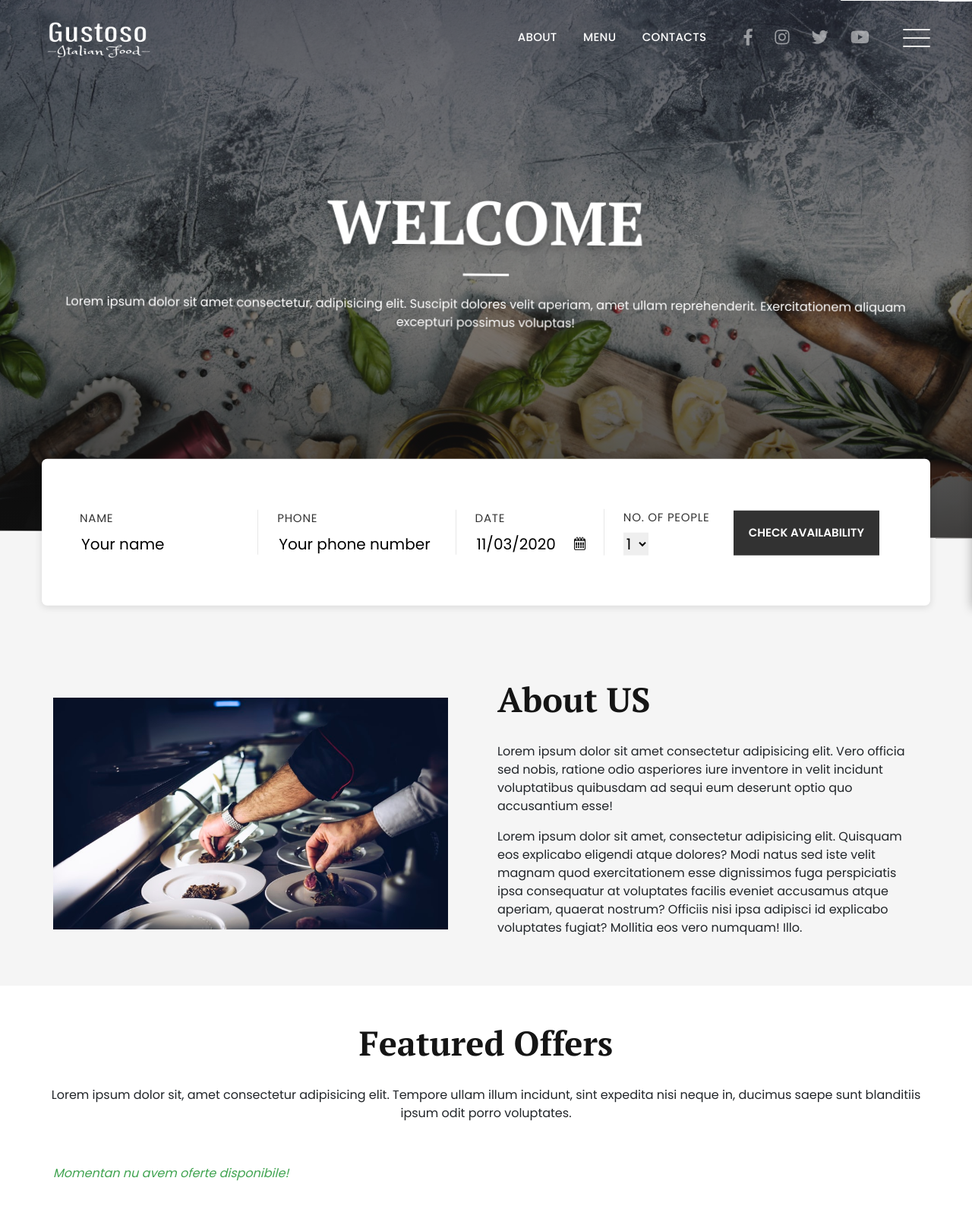
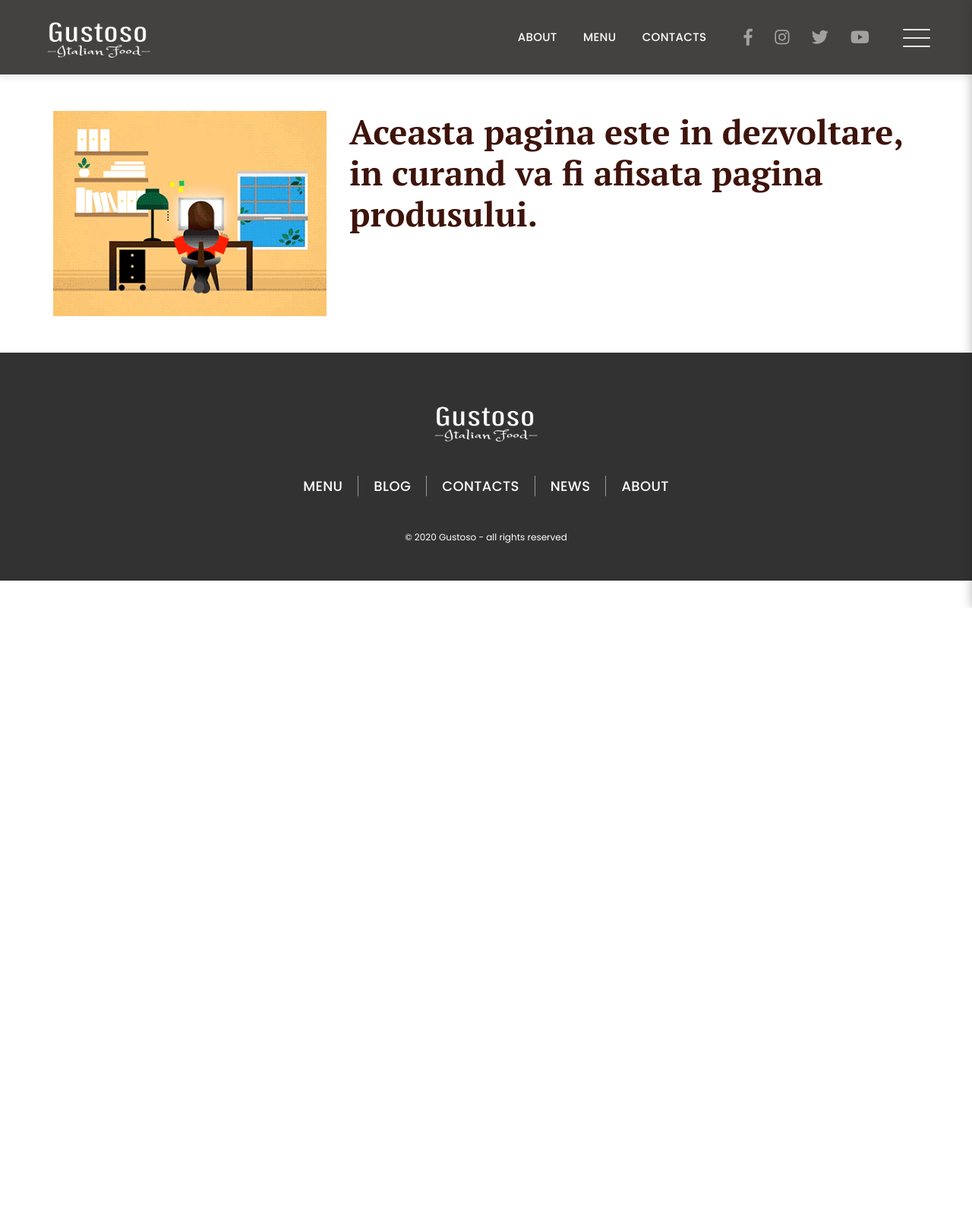
Before and after one commit to adrianmihaipaun/e-gustoso, a PHP site: page /products-page.html in a window 1280 px wide. Shown: the whole page at 76% size. After the commit the page ends 800 px from the top, so only its background shows below. Run offline with PHP 8.4, Linux system fonts and the light colour scheme; some libraries are stand-ins or nearby versions.

Commit message:
add alert + footer

```diff
--- a/css/file.css
+++ b/css/file.css
@@ -89,6 +89,9 @@ img {
 }
 .row {
     margin: 0 auto;
+}
+.dark {
+    color: #ffffff;
 }
 
 @media only screen and (min-width: 1200px) {
@@ -602,8 +605,20 @@ input[type="submit"]:hover {
     .button-submit {
         margin-left: 0;
     }
+    form input,
+    form select {
+        border-bottom: 1px solid rgba(0, 0, 0, 0.3);
+    }
+}
+@media only screen and (max-width: 1024px) {
+    .module--check-availability {
+        max-height: 250px;
+    }
 }
 @media only screen and (max-width: 550px) {
+    .module--check-availability {
+        max-height: 440px;
+    }
     .module--check-availability .container {
         transform: translateY(-30%);
     }
@@ -626,6 +641,7 @@ input[type="submit"]:hover {
 @media only screen and (max-width: 991px) {
     .about-us_image {
         margin-bottom: 35px;
+        padding-right: 0;
     }
 }
 /* End about-us */
@@ -673,8 +689,8 @@ input[type="submit"]:hover {
 .product-sales_label {
     background-color: #41A451;
     position: absolute;
-    top: 10px;
-    left: 25px;
+    top: 0;
+    left: 0;
     color: #fff;
     padding: 3px 10px;
 }
@@ -682,4 +698,101 @@ input[type="submit"]:hover {
     color: #41A451;
     font-style: italic;
 }
+.products-container--content {
+    max-width: 370px;
+    margin: 0 auto;
+    position: relative;
+}
 /* End featured */
+
+/* Start product page */
+.module--nav.module--nav-inner {
+    background: #444141;
+    box-shadow: 0 2px 10px 1px rgba(0, 0, 0, 0.1);
+    position: static;
+}
+.module-upcoming h2 {
+    color: #3e140b;
+}
+/* End product page */
+
+/* Start footer */
+.module--footer {
+    text-align: center;
+    background: #323232;
+}
+.module-logo-footer {
+    max-width: 150px;
+}
+.footer-links.nav {
+    justify-content: center;
+    margin-top: 30px;
+}
+.footer-links li {
+    margin-top: 0;
+    border-left: 1px solid rgba(255, 255, 255, 0.5);
+    padding: 0 20px;
+}
+.footer-links li a {
+    font-weight: 500;
+    text-transform: uppercase;
+    letter-spacing: .02em;
+    text-align: center;
+    color: #ffffff;
+}
+.footer-links li:first-child {
+    border-left: none;
+}
+.footer-links li a:hover {
+    color: #41A451;
+}
+.module-copyright {
+    font-size: 12px;
+    margin-top: 45px;
+}
+@media only screen and (max-width: 768px) {
+    .footer-links.nav {
+        margin-top: 20px;
+        display: block;
+    }
+    .footer-links li {
+        border-left: none;
+        padding: 5px 0;
+    }
+}
+/* End footer */
+
+/* Alert */
+.module-info {
+    display: none;
+}
+.module-info.js--active-alert {
+    display: block;
+}
+.module-info .container{
+    display: flex;
+    align-items: center;
+    padding-bottom: 10px;
+}
+.module-alert {
+    background-color: #ff9800;
+    color: white;
+    margin: 0;
+    z-index: 10;
+    width: 100%;
+}
+
+.closebtn {
+    padding: 10px;
+    color: white;
+    font-weight: bold;
+    font-size: 22px;
+    line-height: 20px;
+    cursor: pointer;
+    transition: 0.3s;
+    margin-left: auto;
+}
+
+.closebtn:hover {
+    color: black;
+}
--- a/js/file.js
+++ b/js/file.js
@@ -2,6 +2,7 @@ $(document).ready(function () {
     // burger menu
     $('.burger-menu').on('click', function(){
         $('.module--nav').toggleClass('js--active');
+        $('.module-info').removeClass('js--active-alert');
     });
 
     $('.has-children').on('click', function(){
@@ -39,6 +40,9 @@ $(document).ready(function () {
             });
         }
     }
+
+    // current year
+    document.getElementById("copyright-year").innerHTML = new Date().getFullYear();
 });
 
 // function
@@ -46,20 +50,24 @@ function scrollControll() {
     if(window.pageYOffset > 0){
         $('body').addClass('js--scroll');
         $('.module--nav').removeClass('js--active');
+        $('.module-info').removeClass('js--active-alert');
     } else {
         $('body').removeClass('js--scroll');
+        $('.module-info').addClass('js--active-alert');
     }
 }
 
 // Products
 function structureProductsHtml(product) {
-    var structureHtml = '<div class="products-container col-12 col-md-4">'+
+    var structureHtml = '<div class="products-container col-12 col-lg-4 col-md-6">'+
+                            '<div class="products-container--content">'+
                                 '<img src="'+ generateImgUrl(product.img) +'" alt="'+ product.name +'">'+
                                 ' <a href="'+ generateProductsPageUrl(product.productsPagesUrl) +'" class="button">Order now</a>'+
                                 '<h4 class="products-title">'+
                                     '<a href="'+ generateProductsPageUrl(product.productsPagesUrl) +'">'+ product.name +'</a>'+
                                 '</h4>'+
                                 '<p class="product-price">'+ getPrice(product) +'</p>'+
+                            '</div>'+
                         '</div>';
     return structureHtml;
 }
--- a/products-page.html
+++ b/products-page.html
@@ -13,7 +13,7 @@
     <link rel="stylesheet" href="css/file.css">
 </head>
 <body>
-    <section class="module--nav">
+    <section class="module--nav module--nav-inner">
         <div class="container">
             <div class="row">
                 <div class="module-header-logo px-0 col-5 col-md-2">
@@ -113,93 +113,47 @@
             </div>
         </div>
     </section>
-    <section class="module--hero-banner">
-        <div class="container text-center">
-            <h1 class="uppercase">Welcome</h1>
-            <p>Lorem ipsum dolor sit amet consectetur, adipisicing elit. Suscipit dolores velit aperiam, amet ullam reprehenderit. Exercitationem aliquam excepturi possimus voluptas!</p>
+
+    <section class="module-upcoming py-5">
+        <div class="container">
+           <div class="row">
+                <div class="col-12 col-md-4">
+                    <img src="design/work.gif" alt="In Progress">
+                </div>
+               <div class="col-12 col-md-8">
+                    <h2>Aceasta pagina este in dezvoltare, in curand va fi afisata pagina produsului.</h2>
+               </div>
+           </div>
         </div>
     </section>
-    <section class="breadcrumbs"></section>
-    <section class="module--check-availability bg-grey">
+
+    <section class="module--footer py-5">
         <div class="container">
-            <form action="" method="POST">
-                <div>
-                    <label for="name">Name</label>
-                    <input type="text" name="name" placeholder="Your name" required>
-                </div>
-                <div>
-                    <label for="phone">Phone</label>
-                    <input type="tel" id="phone" name="phone" placeholder="Your phone number" pattern="[0-9]{4}[0-9]{3}[0-9]{3}" required>
-                </div>
-                <div class="form-datepicker">
-                    <span>Date</span>
-                    <input type="text" id="datepicker" name="date">
-                </div>
-                <div class="module-people">
-                    <label for="people">NO. OF PEOPLE</label>
-                    <select name="people" id="">
-                        <option value="1">1</option>
-                        <option value="2">2</option>
-                        <option value="3">3</option>
-                        <option value="4">4</option>
-                        <option value="5">5</option>
-                        <option value="6">6</option>
-                    </select>
-                </div>
-                <input type="submit" value="Check availability" class="button-submit">
-            </form>
-        </div>
-    </section>
-    <section class="module--about-us bg-grey pb-5">
-        <div class="container">
-            <div class="row">
-                <div class="about-us_image col-12 col-lg-6">
-                    <img src="design/banner-about.jpg" alt="About Us">
-                </div>
-                <div class="about-us_content col-12 col-lg-6">
-                    <h2>About US</h2>
-                    <p>Lorem ipsum dolor sit amet consectetur adipisicing elit. Vero officia sed nobis, ratione odio asperiores iure inventore in velit incidunt voluptatibus quibusdam ad sequi eum deserunt optio quo accusantium esse!</p>
-                    <p>Lorem ipsum dolor sit amet, consectetur adipisicing elit. Quisquam eos explicabo eligendi atque dolores? Modi natus sed iste velit magnam quod exercitationem esse dignissimos fuga perspiciatis ipsa consequatur at voluptates facilis eveniet accusamus atque aperiam, quaerat nostrum? Officiis nisi ipsa adipisci id explicabo voluptates fugiat? Mollitia eos vero numquam! Illo.</p>
-                </div>
+            <a href="index.html" class="module-logo-footer">
+                <img src="design/logo.png" alt="Gustoso Logo">
+            </a>
+            <ul class="footer-links nav">
+                <li>
+                    <a href="menu.html">Menu</a>
+                </li>
+                <li>
+                    <a href="blog.html">Blog</a>
+                </li>
+                <li>
+                    <a href="contacts.html">Contacts</a>
+                </li>
+                <li>
+                    <a href="news.html">News</a>
+                </li>
+                <li>
+                    <a href="about.html">About</a>
+                </li>
+            </ul>
+            <div class="module-copyright dark">
+                © <span id="copyright-year"></span> Gustoso - all rights reserved
             </div>
         </div>
     </section>
-    <section class="module-fetured py-5 text-center">
-        <div class="container">
-            <h2>Featured Offers</h2>
-            <p>Lorem ipsum dolor sit, amet consectetur adipisicing elit. Tempore ullam illum incidunt, sint expedita nisi neque in, ducimus saepe sunt blanditiis ipsum odit porro voluptates.</p>
-            <div class="module-featured_container row">
-                <!-- <div class="products-container col-12 col-md-4">
-                    <img src="design/products/ravioli.jpg" alt="Ravioli">
-                    <a href="#" class="button">Order now</a>
-                    <h4 class="products-title">
-                        <a href="#">Ravioli</a>
-                    </h4>
-                    <p class="product-price">$9</p>
-                </div>
-                <div class="products-container col-12 col-md-4">
-                    <img src="design/products/pasta.jpg" alt="Pasta">
-                    <a href="#" class="button">Order now</a>
-                    <h4 class="products-title">
-                        <a href="#">Pasta</a>
-                    </h4>
-                    <p class="product-price">$15</p>
-                </div>
-                <div class="products-container col-12 col-md-4">
-                    <img src="design/products/gelato.jpg" alt="Gelato">
-                    <a href="#" class="button">Order now</a>
-                    <h4 class="products-title">
-                        <a href="#">Gelato</a>
-                    </h4>
-                    <p class="product-price">$5</p>
-                </div> -->
-            </div>
-        </div>
-    </section>
-
-
-
-
     <script src="https://code.jquery.com/jquery-3.5.1.slim.min.js" integrity="sha384-DfXdz2htPH0lsSSs5nCTpuj/zy4C+OGpamoFVy38MVBnE+IbbVYUew+OrCXaRkfj" crossorigin="anonymous"></script>
     <script src="https://cdn.jsdelivr.net/npm/bootstrap@4.5.3/dist/js/bootstrap.bundle.min.js" integrity="sha384-ho+j7jyWK8fNQe+A12Hb8AhRq26LrZ/JpcUGGOn+Y7RsweNrtN/tE3MoK7ZeZDyx" crossorigin="anonymous"></script>
     <script src="https://code.jquery.com/jquery-1.12.4.js"></script>
```
Also changed, not shown: index.html (+35 -1 lines), design/in-progress.jpg (added), design/work.gif (added). Lines whose indentation alone changed are shown as unchanged.
